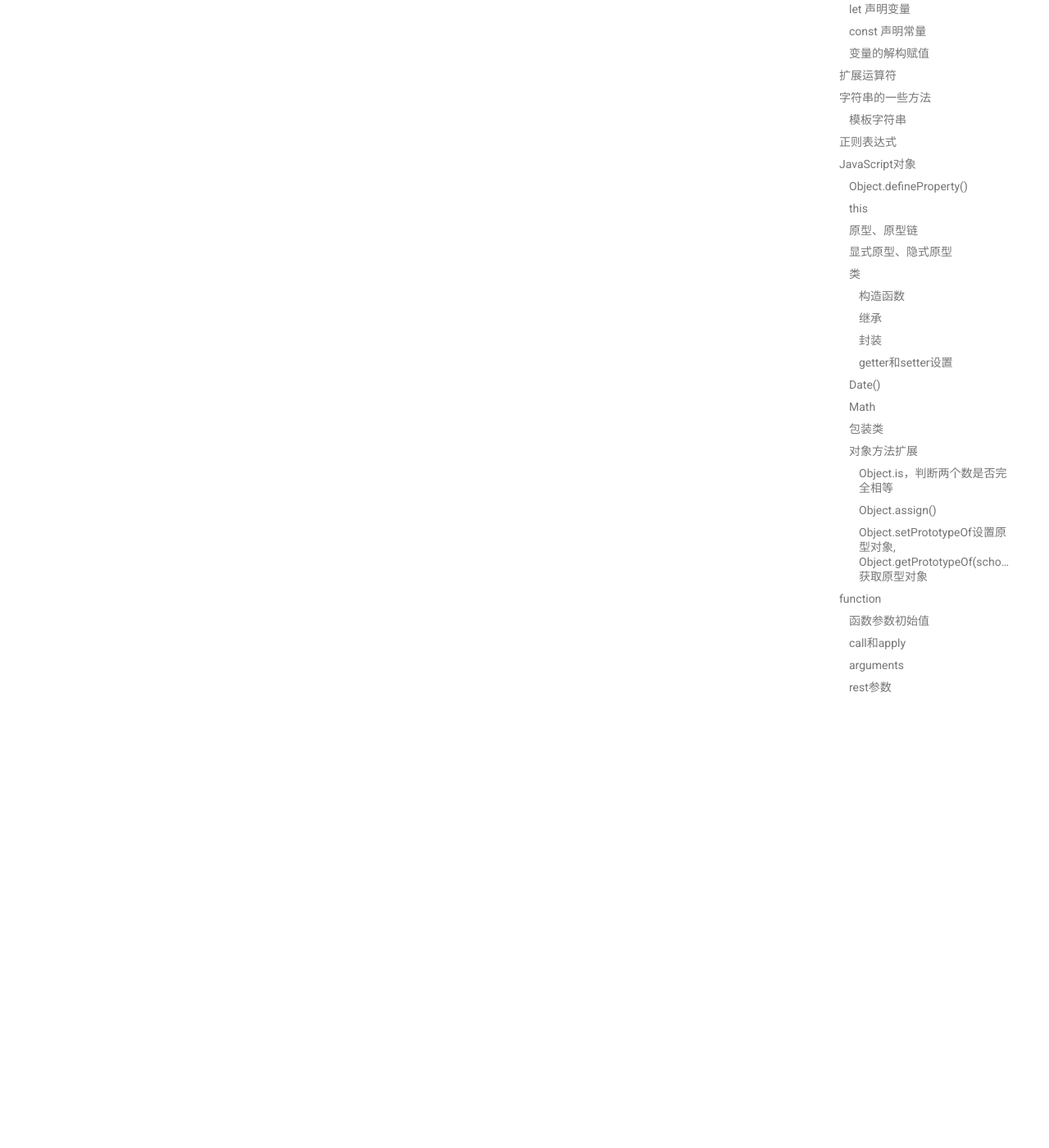
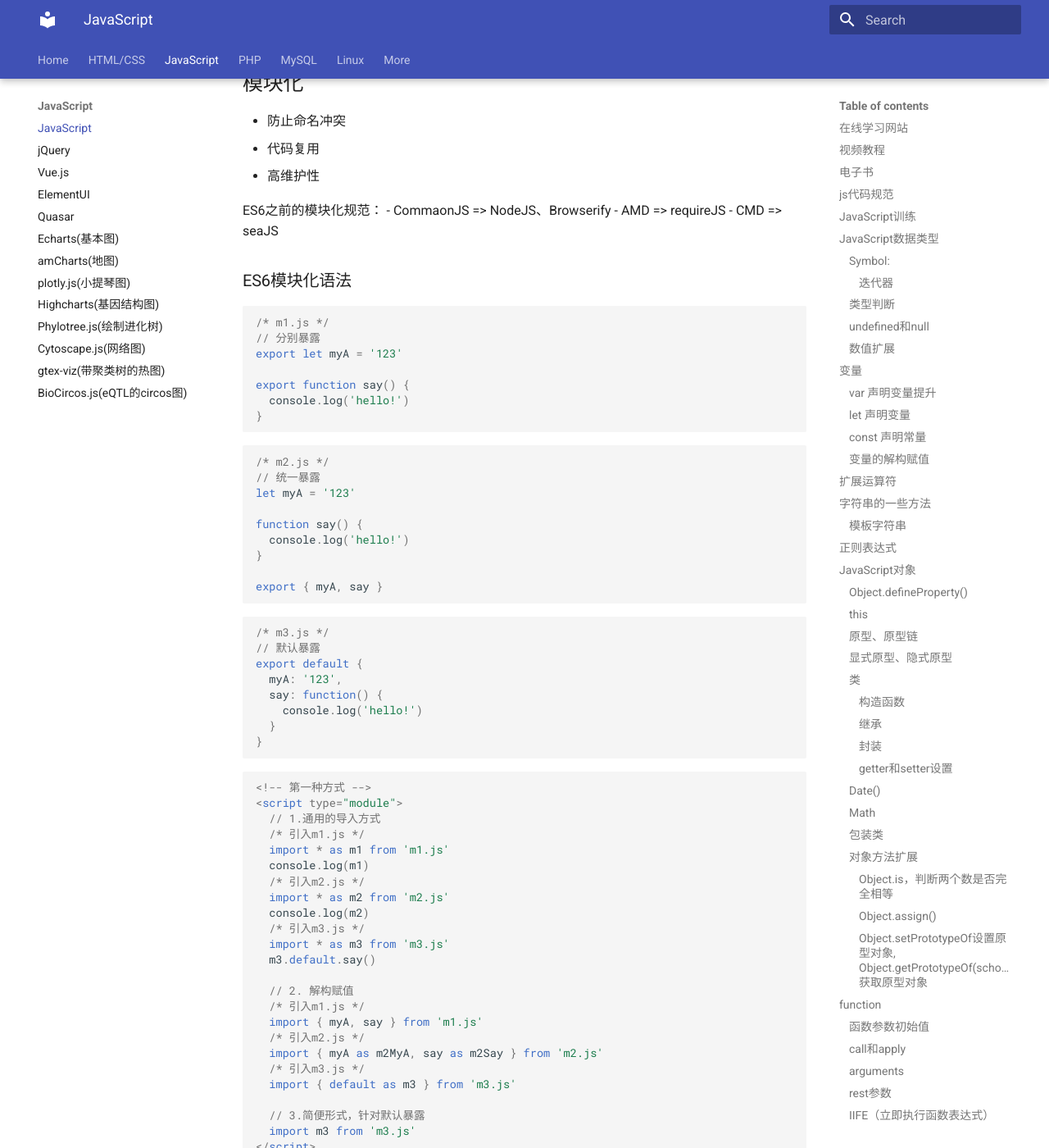
Before and after one commit to hzauwang/web-learn-v2, an MkDocs documentation site: the page built from docs/js/js.md, in a window 1280 px wide and 1400 px high, scrolled down 38883 px. Shown: the whole window at 82% size. Built offline with MkDocs 1.6.1 and Material for MkDocs 9.7.7, drawn with Linux system fonts in a browser that asks for light colours; some of the changed text lies outside the part shown.

Commit message:
Update js.md

````diff
--- a/docs/js/js.md
+++ b/docs/js/js.md
@@ -1359,6 +1359,28 @@
 ### async 和 await
 
 ```js
+async function fn() {
+  // 只要返回的结果不是一个Promise类型的对象，那么返回的都是一个成功的Promise
+  //return
+
+  // 此时返回的结果是一个失败的Promise
+  //throw new Error('出错了')
+
+  // 返回Promise对象
+  return new Promise((resolve, reject) => {
+    // fn函数返回成功的Promise，且值为'成功'
+    resolve('成功')
+    // 相反
+    reject('失败')
+  })
+}
+const result = fn()
+result.then(value => {
+  console.log(value)
+}, reason => {
+  console.log(reason)
+})
+
 async function fetchProducts() {
   try {
     const response = await fetch('https://mdn.github.io/learning-area/javascript/apis/fetching-data/can-store/products.json')
@@ -1885,3 +1907,106 @@
 <code>'Access-Control-Allow-Origin': '*'</code>
 <code>'Access-Control-Allow-Headers': '*'</code>,允许自定义请求头
 <code>'Access-Control-Allow-Method': '*'</code>,请求方法
+
+
+
+## 模块化
+
+- 防止命名冲突
+- 代码复用
+- 高维护性
+
+ES6之前的模块化规范：
+- CommaonJS => NodeJS、Browserify
+- AMD => requireJS
+- CMD => seaJS
+
+### ES6模块化语法
+
+```js
+/* m1.js */
+// 分别暴露
+export let myA = '123'
+
+export function say() {
+  console.log('hello!')
+}
+```
+```js
+/* m2.js */
+// 统一暴露
+let myA = '123'
+
+function say() {
+  console.log('hello!')
+}
+
+export { myA, say }
+```
+```js
+/* m3.js */
+// 默认暴露
+export default {
+  myA: '123',
+  say: function() {
+    console.log('hello!')
+  }
+}
+```
+```html
+<!-- 第一种方式 -->
+<script type="module">
+  // 1.通用的导入方式
+  /* 引入m1.js */
+  import * as m1 from 'm1.js'
+  console.log(m1)
+  /* 引入m2.js */
+  import * as m2 from 'm2.js'
+  console.log(m2)
+  /* 引入m3.js */
+  import * as m3 from 'm3.js'
+  m3.default.say()
+
+  // 2. 解构赋值
+  /* 引入m1.js */
+  import { myA, say } from 'm1.js'
+  /* 引入m2.js */
+  import { myA as m2MyA, say as m2Say } from 'm2.js'
+  /* 引入m3.js */
+  import { default as m3 } from 'm3.js'
+
+  // 3.简便形式，针对默认暴露
+  import m3 from 'm3.js'
+</script>
+<!-- 第二种方式 -->
+<!-- 将import语句放在一个文件(app.js)中 -->
+<script src="app.js" type="module"></script>
+```
+
+### babel对ES6模块化代码转换
+
+```html
+<!--
+    1. 安装工具 babel-cli babel-preset-env browserify(webpack)
+    2. npx babel dir/of/js -d dist/js --presets=babel-preset-env
+    3. 打包 npx browserify dist/js/app.js -o dist/bundle.js
+-->
+```
+
+
+## ES7-ES11
+
+### ES7
+
+```js
+// includes
+const myArr = [1, 2, 3]
+console.log(myArr.includes(1)) // true
+
+// **
+console.log(2 ** 10) // Math.pow(2, 10)
+```
+
+### ES8
+
+[async和await](#async-await)
````
